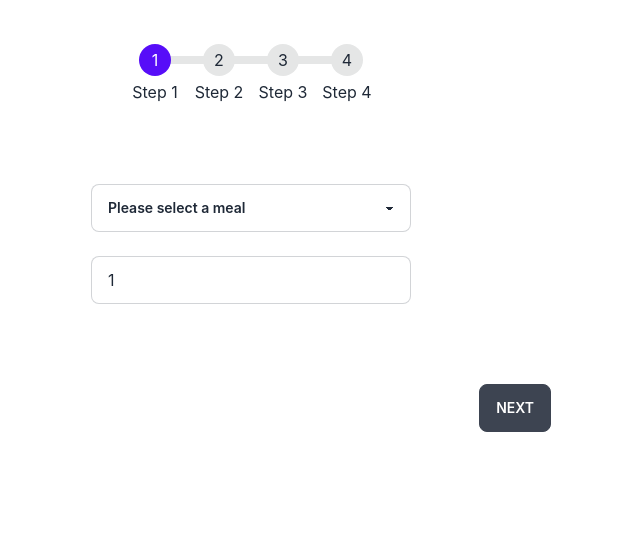
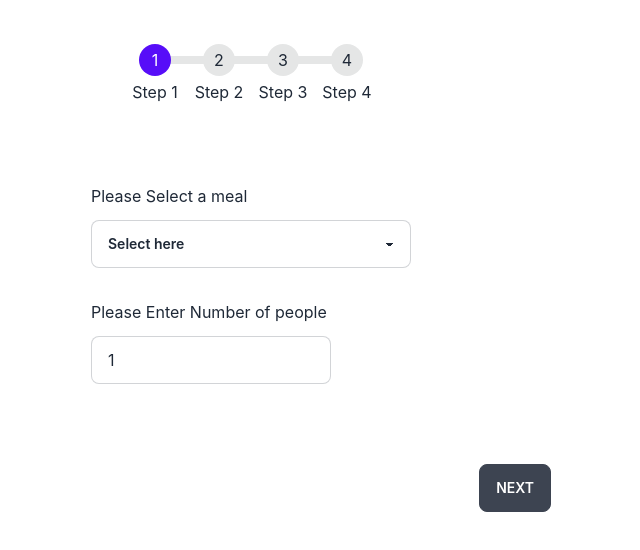
Before and after one commit to AnilaHsu/G123ReactAssigment, a React (Create React App) app: page /1 in a window 1280 px wide. Shown: the top 550 px of the page, without its empty margins (389-1029 px from the left). Built offline with nearby package versions, Linux system fonts and the light colour scheme.

Commit message:
feat: update StepOne elements to components

```diff
--- a/src/pages/StepOne.tsx
+++ b/src/pages/StepOne.tsx
@@ -1,5 +1,7 @@
 import { useAppDispatch, useAppSelector } from "../app/hooks";
 import { selectMeal, selectPeopleNumber } from "../app/OrderMenuSlice";
+import NumberInput from "../components/NumberInput";
+import Selector from "../components/Selector";
 
 const StepOne = (): JSX.Element => {
   const dispatch = useAppDispatch();
@@ -19,29 +21,24 @@ const StepOne = (): JSX.Element => {
       </option>
     );
   });
+  const handleSelectChange = (event: React.ChangeEvent<HTMLSelectElement>) => {
+    dispatch(selectMeal(event.target.value));
+  };
+  const handleInputChange = (event: React.ChangeEvent<HTMLInputElement>) => {
+    dispatch(selectPeopleNumber(Number(event.target.value)));
+  };
   return (
-    <div className="flex w-80 flex-col items-center gap-6 ">
-      <select
-        className="select-bordered select w-full max-w-xs"
-        value={selectedMeal}
-        onChange={(event: React.ChangeEvent<HTMLSelectElement>) => {
-          dispatch(selectMeal(event.target.value));
-        }}
-      >
-        <option key={-1} value="" disabled>
-          Please select a meal
-        </option>
-        {mealOptions}
-      </select>
-      <input
-        type="number"
-        placeholder="Please enter number of people"
-        className="input-bordered input w-full max-w-xs"
-        min="1"
-        defaultValue={peopleNumber}
-        onChange={(event: React.ChangeEvent<HTMLInputElement>) => {
-          dispatch(selectPeopleNumber(Number(event.target.value)));
-        }}
+    <div className="flex flex-col items-start gap-8">
+      <Selector
+        description="meal"
+        selectedValue={selectedMeal}
+        onChange={handleSelectChange}
+        Options={mealOptions}
+      />
+      <NumberInput
+        description="Number of people"
+        value={peopleNumber}
+        onChange={handleInputChange}
       />
     </div>
   );
```
